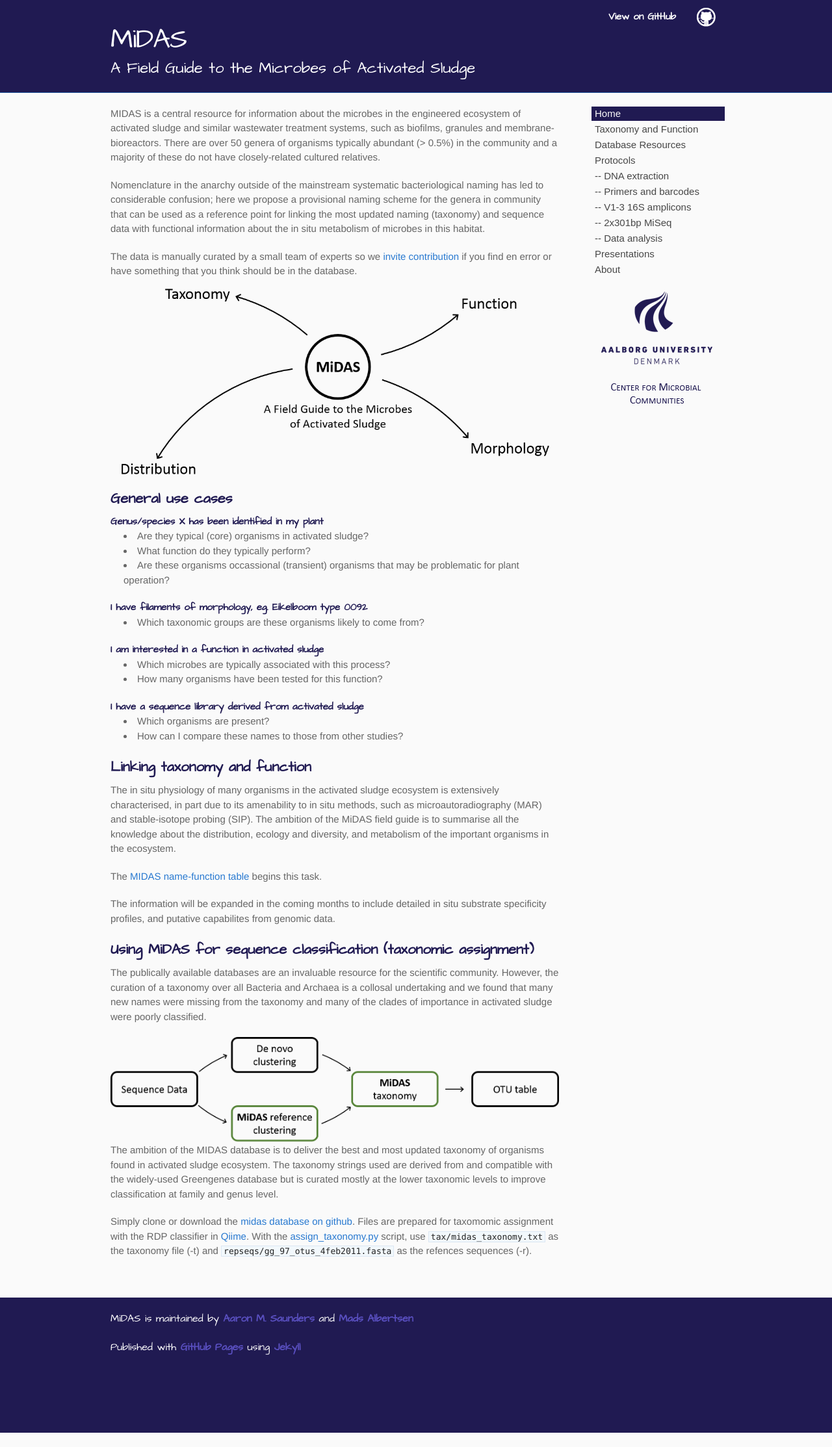
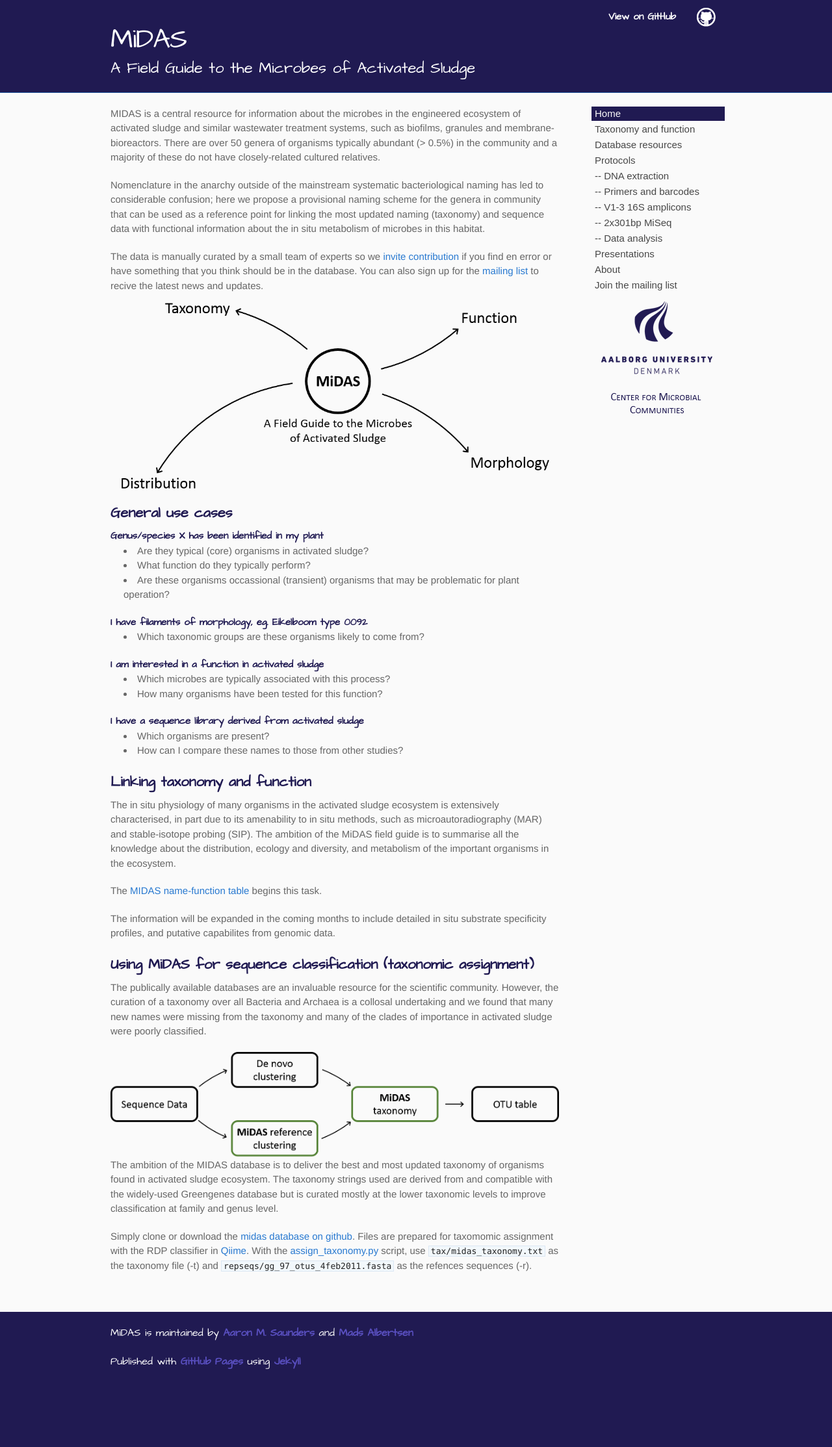
Before and after one commit to aaronsaunders/midas, a Jekyll site: the page built from index.md, in a window 1280 px wide. Shown: the whole page at 65% size. Built offline with Jekyll 4.4.1, drawn with Linux system fonts in a browser that asks for light colours; before the commit the page ends 2205 px from its top, so only the background shows below that.

Commit message:
added links to the mailing list

```diff
--- a/_includes/docs_contents.html
+++ b/_includes/docs_contents.html
@@ -3,10 +3,10 @@
     <a href="{{ site.url }}/index.html" class="button">Home</a>
   </p>
   <p class="{% if page.title == "function" %}current{% endif %}">
-    <a href="{{ site.url }}/docs/function.html" class="button">Taxonomy and Function</a>
+    <a href="{{ site.url }}/docs/function.html" class="button">Taxonomy and function</a>
   </p>
   <p class="{% if page.title == "database" %}current{% endif %}">
-    <a href="{{ site.url }}/docs/database.html" class="button">Database Resources</a>
+    <a href="{{ site.url }}/docs/database.html" class="button">Database resources</a>
   </p>
   <p class="{% if page.title == "protocols" %}current{% endif %}">
     <a href="{{ site.url }}/docs/protocols.html" class="button">Protocols</a>
@@ -32,5 +32,8 @@
   <p class="{% if page.title == "about" %}current{% endif %}">
     <a href="{{ site.url }}/docs/about.html" class="button">About</a>
   </p>
+  <p class="{% if page.title == "about" %}current{% endif %}">
+    <a href="http://bit.ly/midassub" class="button">Join the mailing list</a>
+  </p>
   <a id="aau_banner" href="http://www.cmc.aau.dk/"></a>
 </aside>
--- a/css/stylesheet.css
+++ b/css/stylesheet.css
@@ -140,7 +140,7 @@ header h2 {
 #aau_banner {
   display: block;
   position: absolute;
-  top: 270px;
+  top: 285px;
   right: 0px;
   background: url('../images/aau_resized2.png') no-repeat;
   font-weight: 700;
--- a/index.md
+++ b/index.md
@@ -6,7 +6,7 @@ MIDAS is a central resource for information about the microbes in the engineered
 
 Nomenclature in the anarchy outside of the mainstream systematic bacteriological naming has led to considerable confusion; here we propose a provisional naming scheme for the genera in community that can be used as a reference point for linking the most updated naming (taxonomy) and sequence data with functional information about the _in situ_ metabolism of microbes in this habitat.
 
-The data is manually curated by a small team of experts so we [invite contribution](docs/about.html) if you find en error or have something that you think should be in the database.
+The data is manually curated by a small team of experts so we [invite contribution](docs/about.html) if you find en error or have something that you think should be in the database. You can also sign up for the [mailing list](http://bit.ly/midassub) to recive the latest news and updates.
 ![MIDAS usecases](images/usecases.png)
 ## General use cases
 
```
